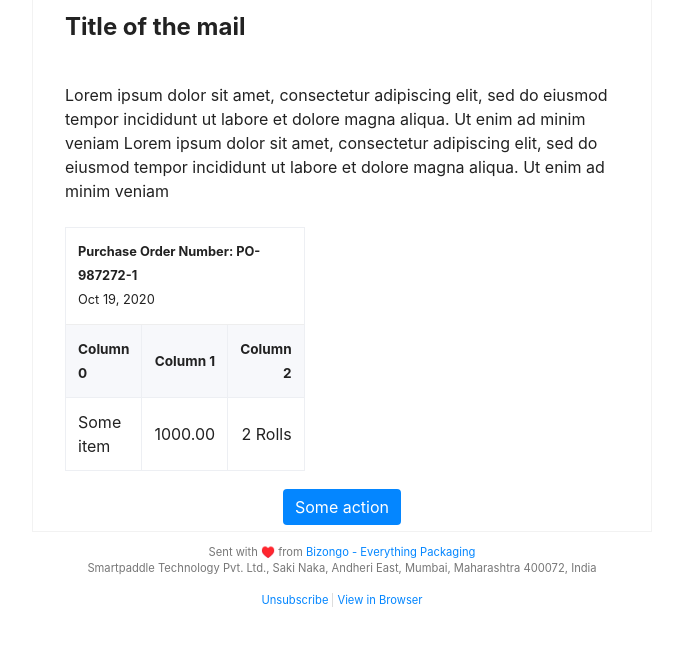
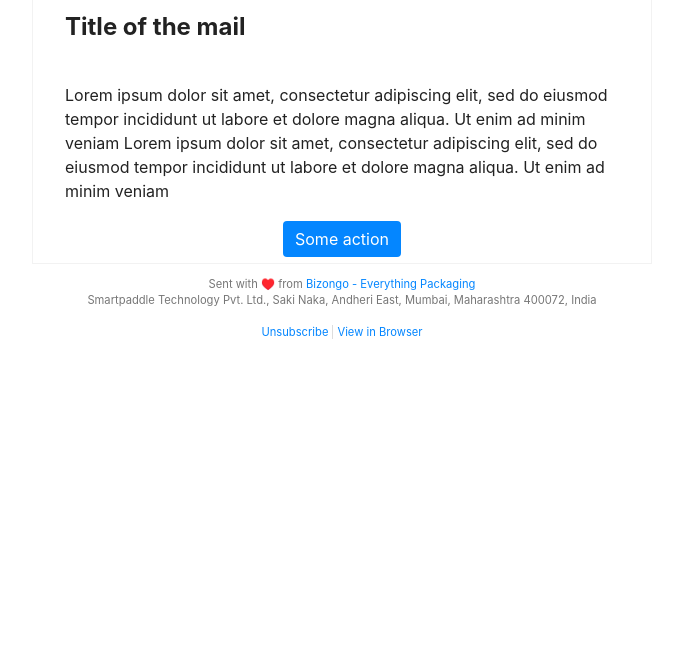
Before and after one commit to abbasdawoodbiz/mailadin, a website: page email_output.html in a window 1280 px wide. Shown: the part 135-780 px from the top of the page, without its empty margins (298-981 px from the left). Drawn offline with Linux system fonts and the light colour scheme.

Commit message:
Adds examples

```diff
--- a/bin/index.js
+++ b/bin/index.js
@@ -39,7 +39,7 @@ let sections = {
 
 let defaults = {
     template: 'transactional',
-    body: 'text,table:horizontal,button'
+    body: 'text,button'
 }
 
 const options = yargs
--- a/email_output.html
+++ b/email_output.html
@@ -106,37 +106,6 @@
                     </td>
                 </tr>
 <tr>
-                <td style="padding: 12px 32px;">
-                    <table width="100%" border="1" style="border:1px solid #EDEFF3; border-radius: 0.25rem;"
-                        align="center">
-                        <thead
-                            style="background-color: #F7F8FB; font-weight: bold; font-size: 0.85rem; text-transform: capitalize;">
-                            <tr style="border:none; background-color: white;">
-                                <td colspan="3" style="font-size: 0.8rem; padding: 12px;">
-                                    Purchase Order Number: PO-987272-1
-                                    <span
-                                        style="clear:both; display:block; font-weight: normal; text-transform: capitalize;">
-                                        Oct 19, 2020
-                                    </span>
-                                </td>
-                            </tr>
-                            <tr scope="row">
-                                <td style="padding:12px" width="60%">Column 0</td>
-                                <td style="padding:12px" align="right">Column 1</td>
-                                <td style="padding:12px" align="right">Column 2</td>
-                            </tr>
-                        </thead>
-                        <tbody>
-                            <tr>
-                                <td style="padding: 12px;">Some item</td>
-                                <td align="right" style="padding: 12px;">1000.00</td>
-                                <td align="right" style="padding: 12px;">2 Rolls</td>
-                            </tr>
-                        </tbody>
-                    </table>
-                </td>
-            </tr>
-<tr>
                     <td align="center" style="padding: 12px 64px;" colspan="2">
                         <a href="#" role="button"
                             style="margin: 12px auto; padding: 8px 12px; background-color: #0486FF; color: white; border-radius: 0.25rem; margin-bottom: 32px;">Some
```
Also changed, not shown: README.md, img/example1.png (added), img/example2.png (added).
